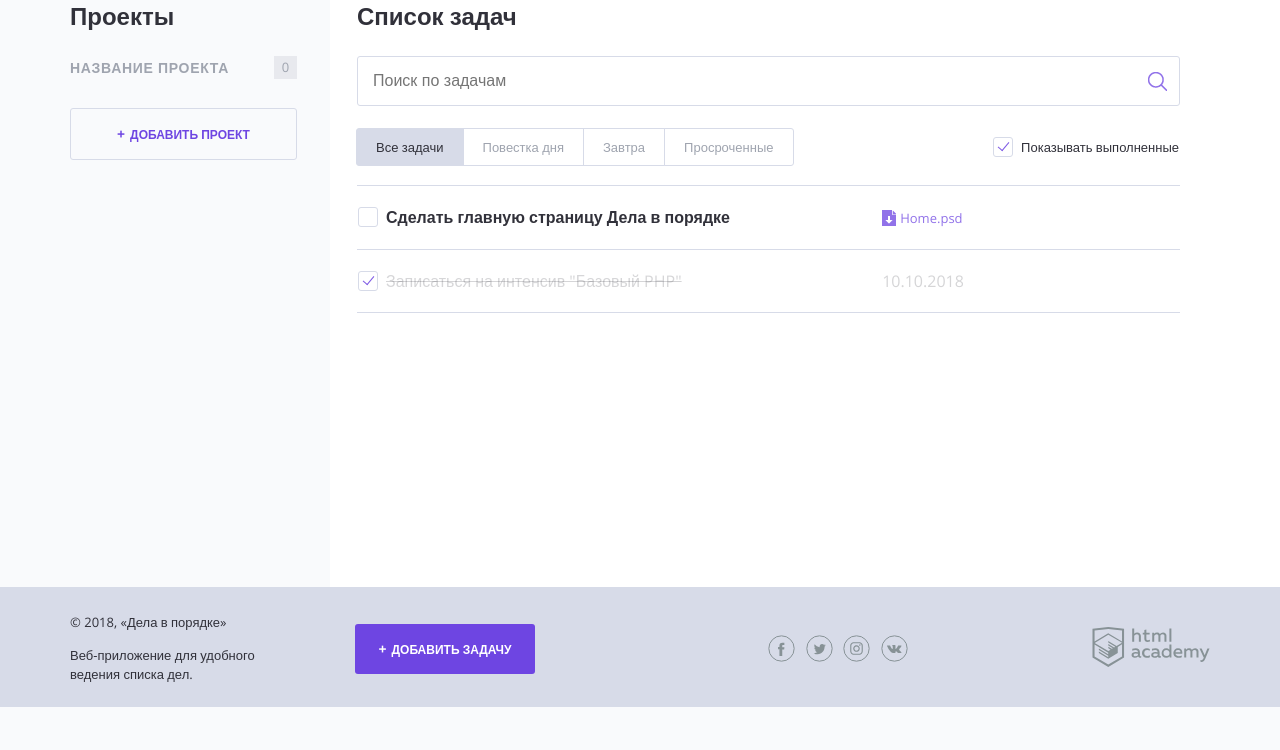
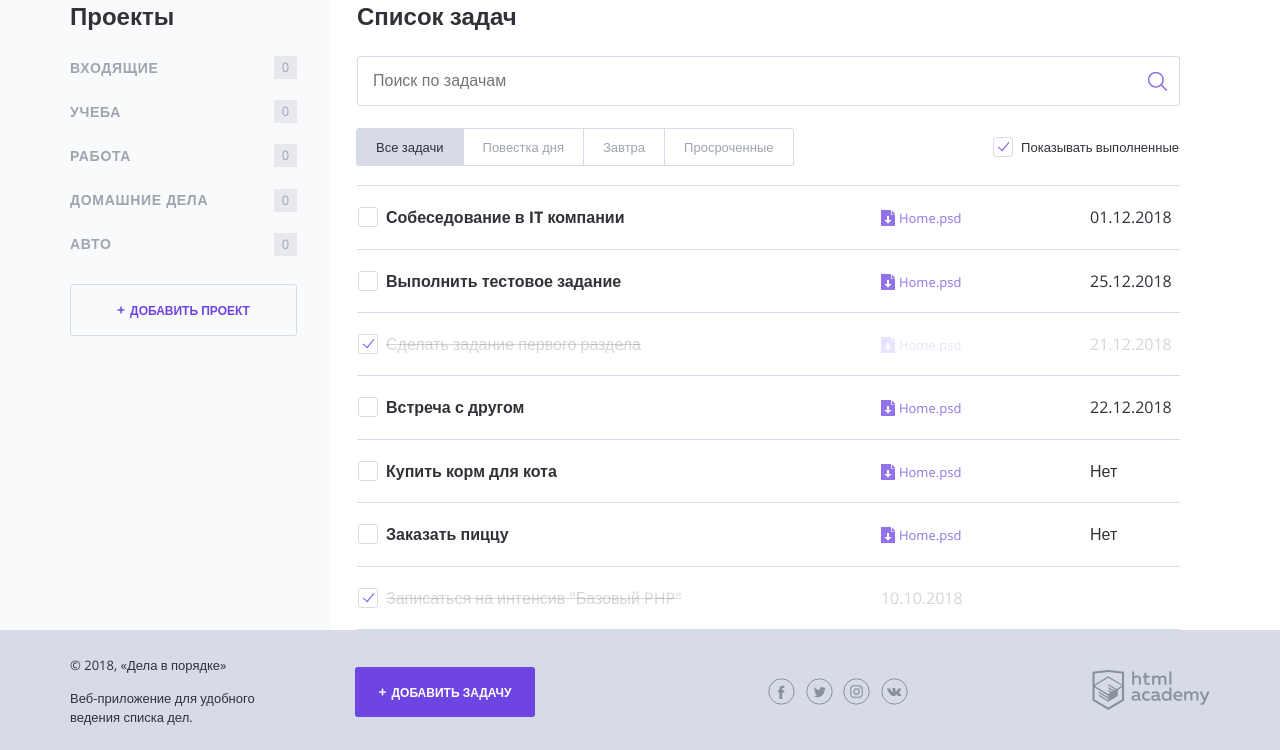
Before and after one commit to energi2002/155369-doingsdone, a PHP site: page / in a window 1280 px wide. Shown: the part 93-843 px from the top of the page. Before the commit the page ends 800 px from the top, so only its background shows below. Run offline with PHP 8.4, Linux system fonts and the light colour scheme.

Commit message:
Итерация по массивам

```diff
--- a/index.php
+++ b/index.php
@@ -1,6 +1,47 @@
 <?php
 // показывать или нет выполненные задачи
 $show_complete_tasks = rand(0, 1);
+
+$projects = ['Входящие', 'Учеба', 'Работа', 'Домашние дела', 'Авто'];
+
+$task_list = [
+    0 => [
+        'task' => 'Собеседование в IT компании',
+        'date' => '01.12.2018',
+        'category' => 'Работа',
+        'completed' => 'Нет'
+    ],
+    1 => [
+        'task' => 'Выполнить тестовое задание',
+        'date' => '25.12.2018',
+        'category' => 'Работа',
+        'completed' => 'Нет'
+    ],
+    2 => [
+        'task' => 'Сделать задание первого раздела',
+        'date' => '21.12.2018',
+        'category' => 'Учеба',
+        'completed' => 'Да'
+    ],
+    3 => [
+        'task' => 'Встреча с другом',
+        'date' => '22.12.2018',
+        'category' => 'Входящие',
+        'completed' => 'Нет'
+    ],
+    4 => [
+        'task' => 'Купить корм для кота',
+        'date' => 'Нет',
+        'category' => 'Домашние дела',
+        'completed' => 'Нет'
+    ],
+    5 => [
+        'task' => 'Заказать пиццу',
+        'date' => 'Нет',
+        'category' => 'Домашние дела',
+        'completed' => 'Нет'
+    ]
+];
 ?>
 <!DOCTYPE html>
 <html lang="ru">
@@ -46,10 +87,12 @@ $show_complete_tasks = rand(0, 1);
 
                 <nav class="main-navigation">
                     <ul class="main-navigation__list">
+                    <?php foreach ($projects as $key => $value): ?>
                         <li class="main-navigation__list-item">
-                            <a class="main-navigation__list-item-link" href="#">Название проекта</a>
+                            <a class="main-navigation__list-item-link" href="#"><?=$value; ?></a>
                             <span class="main-navigation__list-item-count">0</span>
                         </li>
+                    <?php endforeach; ?>
                     </ul>
                 </nav>
 
@@ -77,29 +120,35 @@ $show_complete_tasks = rand(0, 1);
                     <label class="checkbox">
                         <!--добавить сюда аттрибут "checked", если переменная $show_complete_tasks равна единице-->
                         <input class="checkbox__input visually-hidden show_completed"
-                               <?php if ($show_complete_tasks): ?>checked<?php endif; ?>
+                               <?php if (1 === $show_complete_tasks): ?>checked<?php endif; ?>
                                type="checkbox">
                         <span class="checkbox__text">Показывать выполненные</span>
                     </label>
                 </div>
 
                 <table class="tasks">
-                    <tr class="tasks__item task">
+
+                <?php foreach ($task_list as $key => $val): ?>
+                    <tr class="tasks__item task
+                    <?php if ($val['completed'] === 'Да'): ?>
+                        task--completed
+                    <?php endif; ?> ">
                         <td class="task__select">
                             <label class="checkbox task__checkbox">
-                                <input class="checkbox__input visually-hidden task__checkbox" type="checkbox" value="1">
-                                <span class="checkbox__text">Сделать главную страницу Дела в порядке</span>
+                                <input class="checkbox__input visually-hidden task__checkbox" type="checkbox" value="1"
+                                       <?php if ($val['completed'] === 'Да'): ?>checked<?php endif; ?>>
+                                <span class="checkbox__text"><?=$val['task']; ?></span>
                             </label>
                         </td>
-
                         <td class="task__file">
                             <a class="download-link" href="#">Home.psd</a>
                         </td>
+                        <td class="task__date"><?=$val['date']; ?></td>
+                    </tr>
+                    <?php endforeach; ?>
 
-                        <td class="task__date"></td>
-                    </tr>
 
-                    <?php if ($show_complete_tasks): ?>
+                    <?php if (1 === $show_complete_tasks): ?>
                       <tr class="tasks__item task task--completed">
                         <td class="task__select">
                           <label class="checkbox task__checkbox">
@@ -108,11 +157,11 @@ $show_complete_tasks = rand(0, 1);
                           </label>
                         </td>
                         <td class="task__date">10.10.2018</td>
-
                         <td class="task__controls">
                         </td>
                       </tr>
                   <?php endif; ?>
+
                 </table>
             </main>
         </div>
```
